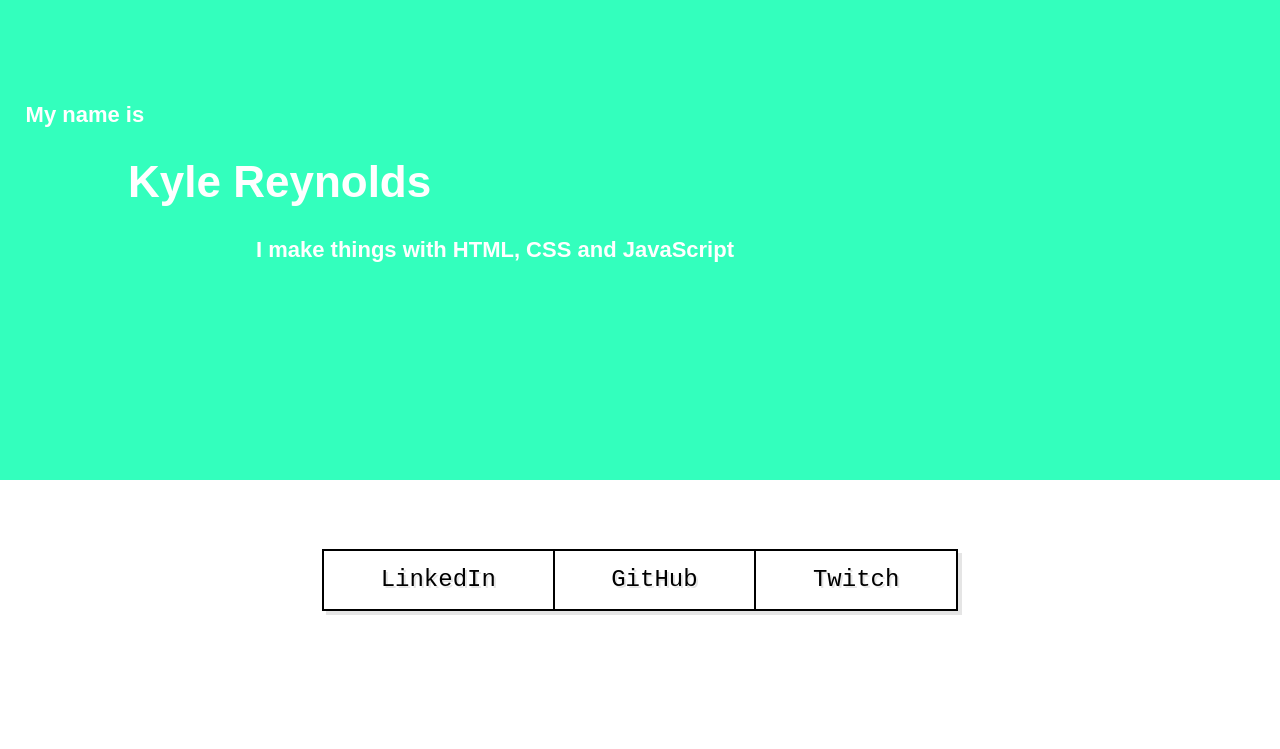
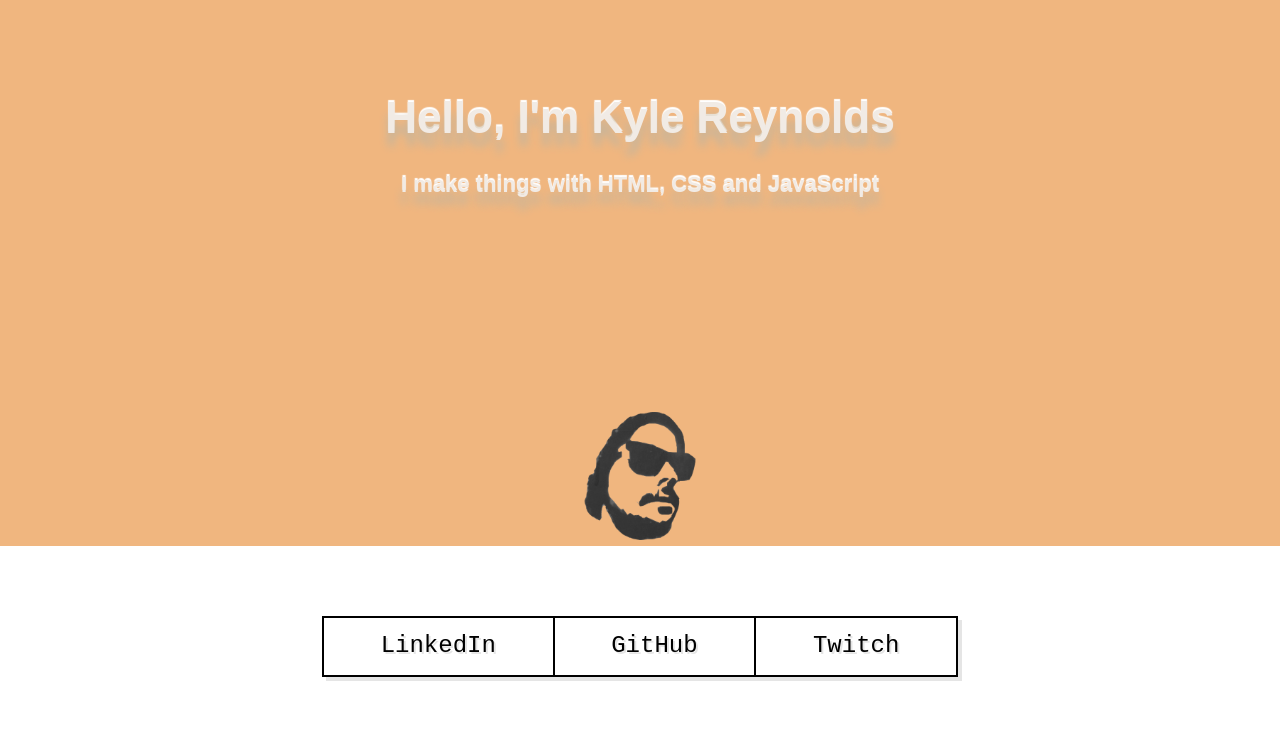
Before and after one commit to KDreynolds/PortfotioSite, a plain HTML site: page PortfolioSite.html in a window 1280 px wide. Drawn offline with Linux system fonts and the light colour scheme.

Commit message:
Add files via upload

```diff
--- a/PortfolioSite.html
+++ b/PortfolioSite.html
@@ -12,14 +12,21 @@
         <link href="./PortfolioStyle.css" href="https://fonts.googleapis.com/css2?family=Poppins&display=swap" type="text/css" rel="stylesheet">
     </head>
     <div class="container">
-        <nav></nav>
+        <nav>
+
+        </nav>
         <main>
 
-        <p id="intro">My name is </p>
-        <h1>Kyle Reynolds</h1>
-        <p id="pitch">I make things with HTML, CSS and JavaScript</p>
+        <h1><span>Hello,</span> <span>I'm</span> <span>Kyle</span> <span>Reynolds</span></h1>
+        <p id="pitch"><span>I</span> <span>make</span> <span>things</span> <span>with</span> <span>HTML,</span> <span>CSS</span> <span>and</span> <span>JavaScript</span></p>
 
+        <div class="work">
 
+            <a href="nothingyet">
+                <img src="./frey.png" style="width:10%;height:12%;">
+            </a>
+
+        </div>
         </main>
         <footer>
             <div class="multi-button">
--- a/PortfolioStyle.css
+++ b/PortfolioStyle.css
@@ -27,12 +27,10 @@ body {
 }
 
   #intro{
-    padding-left: 2%;
     color: #FFFFFF;
   }
 
   #pitch{
-    padding-left: 20%;
     color: #FFFFFF;
   }
 
@@ -60,20 +58,21 @@ body {
 
 
   h1{
-    padding-left: 10%;
     color: #ffffff;
   }
 
   nav{
-    background: #33ffbd;
+    background: #F0B67F;
     grid-area: nav;
     width: 100vw;
+    text-align: center;
   }
 
   main{
-    background: #33ffbd;
+    background: #F0B67F;
     grid-area: main;
     width: 100vw;
+    text-align: center;
   }
 
   footer{
@@ -160,6 +159,26 @@ body {
     transform: translateY(var(--border-size));
   }
 
+  h1 span {
+
+    margin: 11px 0 17px 0;
+    color: #f1ebe5;
+    text-shadow: 0 13.36px 8.896px #c4b59d,0 -2px 1px #fff;
+    letter-spacing: 0px;
+  }
+
+  p span {
+
+    margin: 11px 0 17px 0;
+    color: #f1ebe5;
+    text-shadow: 0 13.36px 8.896px #c4b59d,0 -2px 1px #fff;
+    letter-spacing: 0px;
+  }
+
+  .work{
+    padding-top: 15%;
+  }
+
   @media only screen and (max-width:550px){
     .container{
       grid-template-columns: 1fr;
```
Also changed, not shown: frey.png (added).
